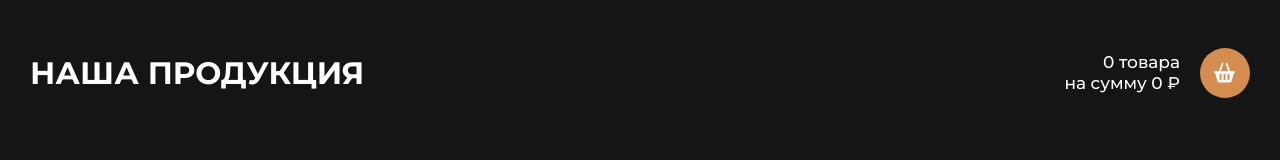
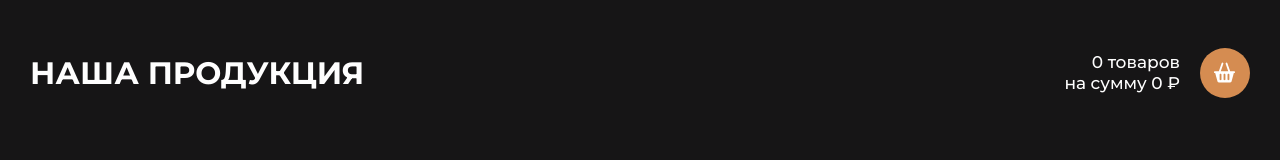
Before and after one commit to julia-popova-s/module-react, a React (Create React App) app: page / in a window 1280 px wide. Shown: the top 160 px of the page. Built offline with nearby package versions, Linux system fonts and the light colour scheme.

Commit message:
added function to change ending of word 'product'

```diff
--- a/src/components/elements/basketMini/BasketShopMini.js
+++ b/src/components/elements/basketMini/BasketShopMini.js
@@ -2,13 +2,15 @@ import { BasketMini } from "./BasketMini.styled";
 import getPriceWithSpace from "../../utils/getPriceWithSpace";
 import PropTypes from "prop-types";
 import { Link } from "react-router-dom";
+import getWordProduct from "../../utils/getWordProduct";
 
 function BasketShopMini({ url, counter, sum }) {
   const newSum = getPriceWithSpace(sum);
+  const word = getWordProduct(counter);
   return (
     <BasketMini>
       <div className="basket-mini__text">
-        <p className="basket-mini__text-item">{counter} товара</p>
+        <p className="basket-mini__text-item">{`${counter} ${word}`}</p>
         <p className="basket-mini__text-item"> на сумму {`${newSum} ₽`}</p>
       </div>
       <Link to="/shoplist">
--- /dev/null
+++ b/src/components/utils/getWordProduct.js
@@ -0,0 +1,8 @@
+function getWordProduct(int) {
+  return ["товар", "товара", "товаров"][
+    int % 100 > 4 && int % 100 < 20
+      ? 2
+      : [2, 0, 1, 1, 1, 2][int % 10 < 5 ? int % 10 : 5]
+  ];
+}
+export default getWordProduct;
```
